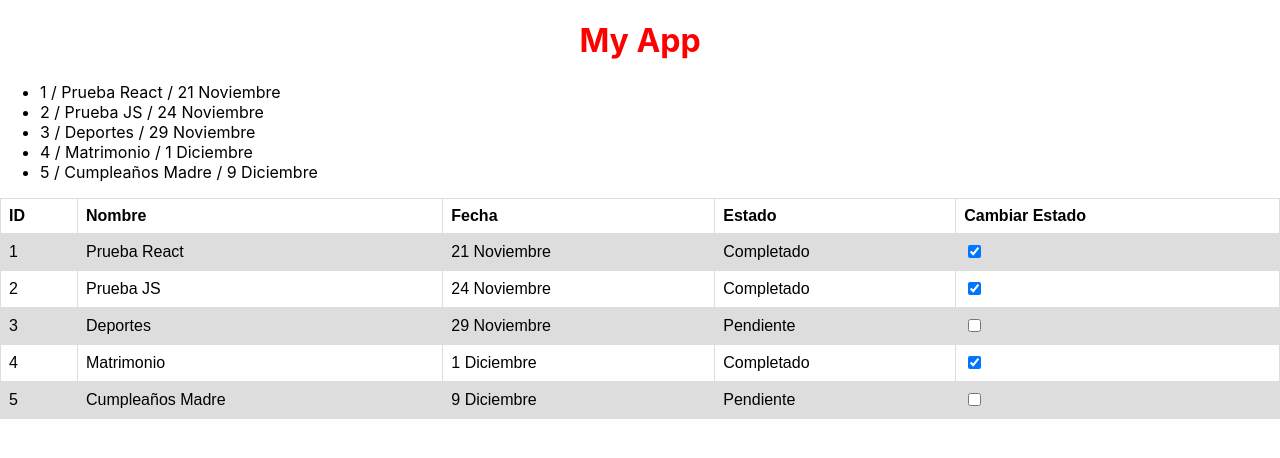
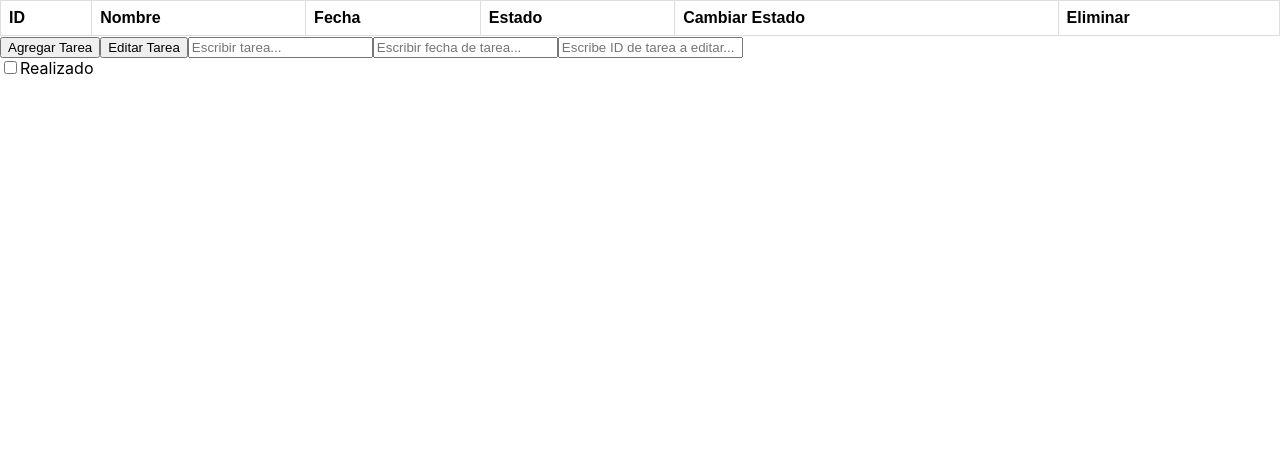
Before and after one commit to boambinho/task-list, a React (Create React App) app: page / in a window 1280 px wide. Shown: the top 458 px of the page. Built offline with nearby package versions, Linux system fonts and the light colour scheme.

Commit message:
commit project-3

```diff
--- a/src/App.js
+++ b/src/App.js
@@ -1,34 +1,159 @@
-//import header from components
-import Header from "./components/Header";
-import ListaTarea from "./components/ListaTarea";
-import Lista from "./components/Tarea";
-import ListaHook from "./components/ListaHooks";
-
-// function App() {
-//   return (
-//     <div className="App">
-//       <header className="App-header">
-//         <Header title="Lista de tareas" color="Blue" />
-//       </header>
-//       <body>
-//         {/* <ListaTarea lista={Lista} />
-//         <Lista tareas={tareas} /> */}
-//         <ListaHook />
-//       </body>
-//     </div>
-//   );
-// }
-
-// export default App;
+import "./App.css";
+import useTareaList from "../src/hooks/listHook";
+import { useState } from "react";
 
 function App() {
+  const {
+    tareas,
+    handleAddTarea,
+    handleRemoveTarea,
+    setTareas,
+    handleUpdateTarea,
+  } = useTareaList();
+
+  // get value from input
+
+  const [nameMessage, setNameMessage] = useState("");
+  const handleChangeName = (event) => {
+    setNameMessage(event.target.value);
+
+    console.log("value is:", event.target.value);
+  };
+
+  const [fechaMessage, setFechaMessage] = useState("");
+  const handleChangeFecha = (event) => {
+    setFechaMessage(event.target.value);
+
+    console.log("value is:", event.target.value);
+  };
+
+  const [hechoMessage, setHechoMessage] = useState("");
+  const handleChangeHecho = (event) => {
+    setHechoMessage(event.target.checked);
+
+    console.log("value is:", event.target.checked);
+  };
+
+  const [idMessage, setIdMessage] = useState("");
+  const handleChangeId = (event) => {
+    setIdMessage(event.target.value);
+
+    console.log("value is:", event.target.value);
+  };
   return (
     <div className="App">
-      {/* pass two arguments in a component */}
-      <Header title="My App" color="red" />
-      <body>
-        <ListaHook />
-      </body>
+      <header className="App-header">
+        <body>
+          {/* show lista de tareas */}
+          <table>
+            <tr>
+              <th>ID</th>
+              <th>Nombre</th>
+              <th>Fecha</th>
+              <th>Estado</th>
+              <th>Cambiar Estado</th>
+              <th>Eliminar</th>
+            </tr>
+            {tareas.map(({ id, nombre, fecha, hecho }) => (
+              <tr>
+                <td>{id}</td>
+                <td>{nombre}</td>
+                <td>{fecha}</td>
+                <td>{hecho ? "Completado" : "Pendiente"}</td>
+                <td>
+                  <input
+                    type="checkbox"
+                    checked={hecho}
+                    onClick={() => {
+                      setTareas(
+                        tareas.map((obj) => {
+                          if (obj.id === id) {
+                            return {
+                              ...obj,
+                              hecho: !hecho,
+                            };
+                          }
+
+                          return obj;
+                        })
+                      );
+                    }}
+                  />
+                </td>
+                <td key={id} onClick={() => handleRemoveTarea(id)}>
+                  {/* add svg icon */}
+                  <svg
+                    xmlns="http://www.w3.org/2000/svg"
+                    width="24"
+                    height="24"
+                    viewBox="0 0 24 24"
+                    fill="none"
+                    stroke="red"
+                    stroke-width="2"
+                    stroke-linecap="round"
+                    stroke-linejoin="round"
+                  >
+                    <polyline points="3 6 5 6 21 6"></polyline>
+                    <path d="M19 6v14a2 2 0 0 1-2 2H7a2 2 0 0 1-2-2V6m3 0V4a2 2 0 0 1 2-2h4a2 2 0 0 1 2 2v2"></path>
+                    <line x1="10" y1="11" x2="10" y2="17"></line>
+                    <line x1="14" y1="11" x2="14" y2="17"></line>
+                  </svg>
+                </td>
+              </tr>
+            ))}
+          </table>
+          {/* create a button and pass parameters to function */}
+          <div className="form">
+            <button
+              onClick={() =>
+                handleAddTarea(nameMessage, fechaMessage, hechoMessage)
+              }
+            >
+              Agregar Tarea
+            </button>
+            <button
+              onClick={() =>
+                handleUpdateTarea(
+                  nameMessage,
+                  fechaMessage,
+                  hechoMessage,
+                  idMessage
+                )
+              }
+            >
+              Editar Tarea
+            </button>
+
+            {/* get value from input */}
+            <input
+              type="text"
+              onChange={handleChangeName}
+              placeholder="Escribir tarea..."
+            />
+
+            <input
+              type="text"
+              placeholder="Escribir fecha de tarea..."
+              value={fechaMessage}
+              onChange={handleChangeFecha}
+            />
+            <input
+              type="text"
+              placeholder="Escribe ID de tarea a editar..."
+              value={idMessage}
+              onChange={handleChangeId}
+            />
+            <div>
+              <input
+                type="checkbox"
+                value={hechoMessage}
+                onChange={handleChangeHecho}
+              />
+              <label for="realizado">Realizado</label>
+            </div>
+          </div>
+        </body>
+      </header>
     </div>
   );
 }
--- a/src/components/ListaHooks.jsx
+++ b/src/hooks/ListaHooks.jsx
@@ -1,7 +1,7 @@
 import React, { useState } from "react";
 
 // Lista estática
-const tareas = [
+export const tareas = [
   { id: 1, hecho: true, nombre: "Prueba React", fecha: "21 Noviembre" },
   { id: 2, hecho: true, nombre: "Prueba JS", fecha: "24 Noviembre" },
   { id: 3, hecho: false, nombre: "Deportes", fecha: "29 Noviembre" },
--- /dev/null
+++ b/src/hooks/listHook.jsx
@@ -0,0 +1,52 @@
+import { useState } from "react";
+
+const useTareaList = () => {
+  const [tareas, setTareas] = useState([]);
+
+  const handleAddTarea = (nameMessage, fechaMessage, hechoMessage) => {
+    const newTarea = {
+      // increment id
+      id: tareas.length + 1,
+      nombre: nameMessage,
+      hecho: hechoMessage,
+      fecha: fechaMessage,
+      eliminar: "hola",
+    };
+    setTareas([...tareas, newTarea]);
+  };
+  const handleRemoveTarea = (id) => {
+    const newTareas = tareas.filter((tarea) => tarea.id !== id);
+    setTareas(newTareas);
+  };
+  const handleUpdateTarea = (
+    nameMessage,
+    fechaMessage,
+    hechoMessage,
+    idMessage
+  ) => {
+    const newTarea = tareas.map((tarea) => {
+      console.log(idMessage);
+      // check if the id is the same
+
+      if (parseInt(tarea.id) === parseInt(idMessage)) {
+        return {
+          nombre: nameMessage,
+          fecha: fechaMessage,
+          hecho: hechoMessage,
+          id: idMessage,
+        };
+      }
+      return tarea;
+    });
+    setTareas(newTarea);
+  };
+  return {
+    tareas,
+    handleAddTarea,
+    handleRemoveTarea,
+    handleUpdateTarea,
+    setTareas,
+  };
+};
+
+export default useTareaList;
```
Also changed, not shown: src/hooks/useDelete.js (added, +15 -0 lines), src/hooks/useModifHook.js (added, +37 -0 lines), src/logo.svg (deleted).
